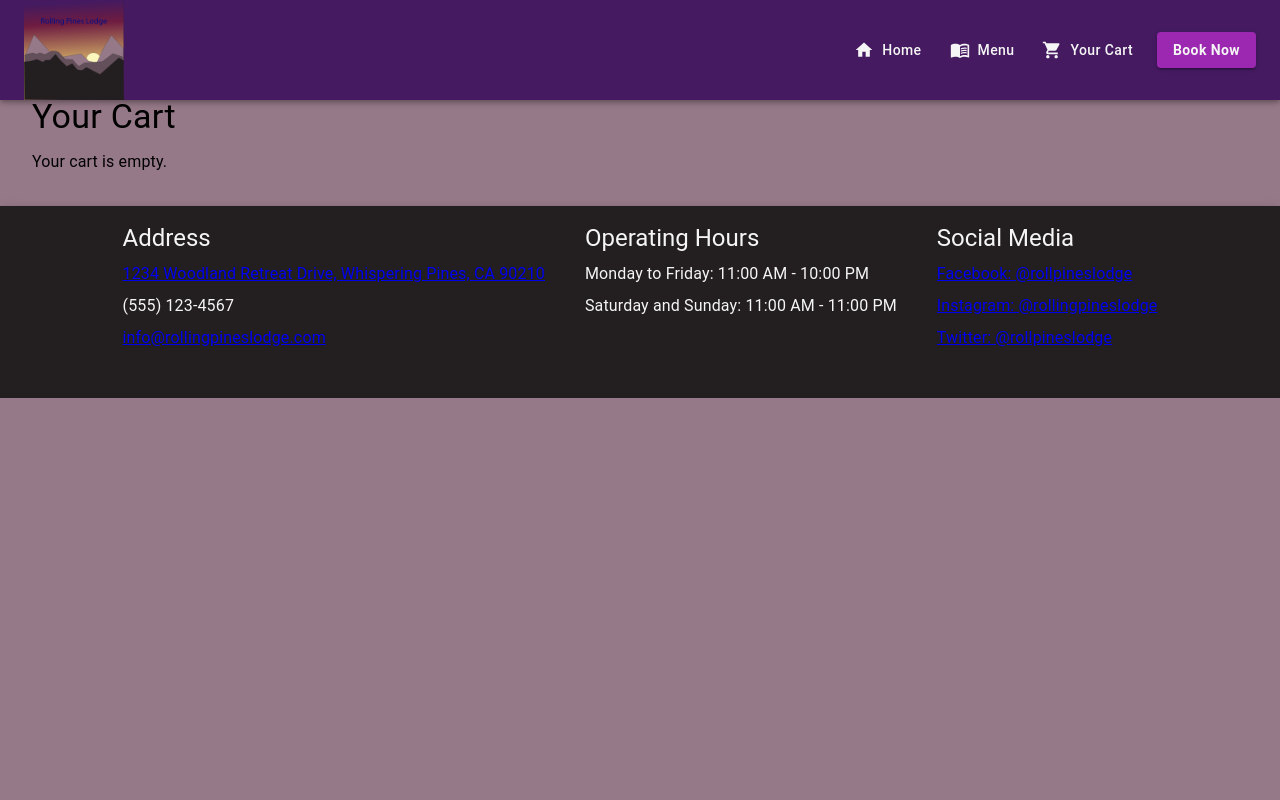
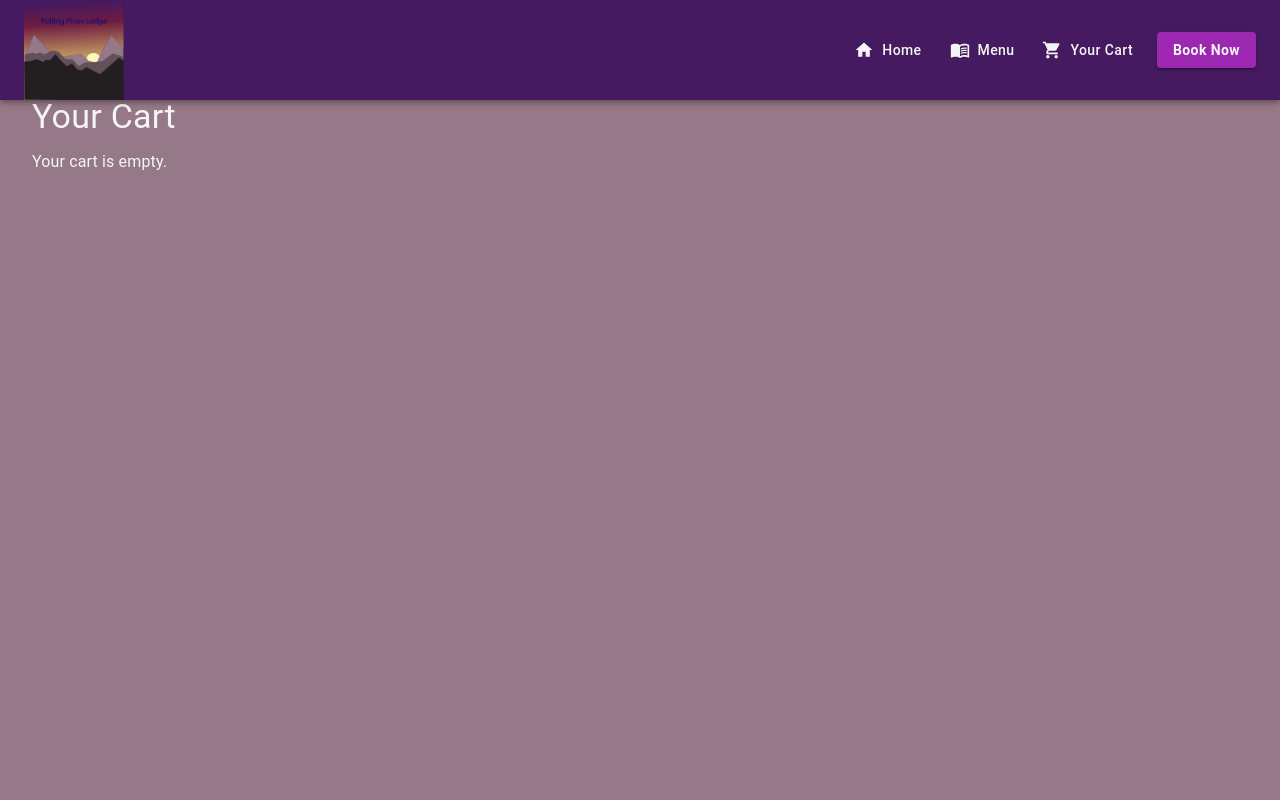
Before and after one commit to Harrison-Holt/rolling-pines-lodge, a React (Vite) app: page /cart in a window 1280 px wide. Shown: the top 800 px of the page. Built offline with nearby package versions, Linux system fonts and the light colour scheme.

Commit message:
Initial Commit

```diff
--- a/src/frontend/cart.jsx
+++ b/src/frontend/cart.jsx
@@ -77,7 +77,7 @@ function Cart() {
         {/* Offset to prevent content from being hidden behind the AppBar */}
         <Toolbar />
 
-        <Box sx={{ padding: 4 }}>
+        <Box sx={{ padding: 4, height: '100vh', color: '#f5f5f5'}}>
       <Typography variant="h4" gutterBottom>
         Your Cart
       </Typography>
```
